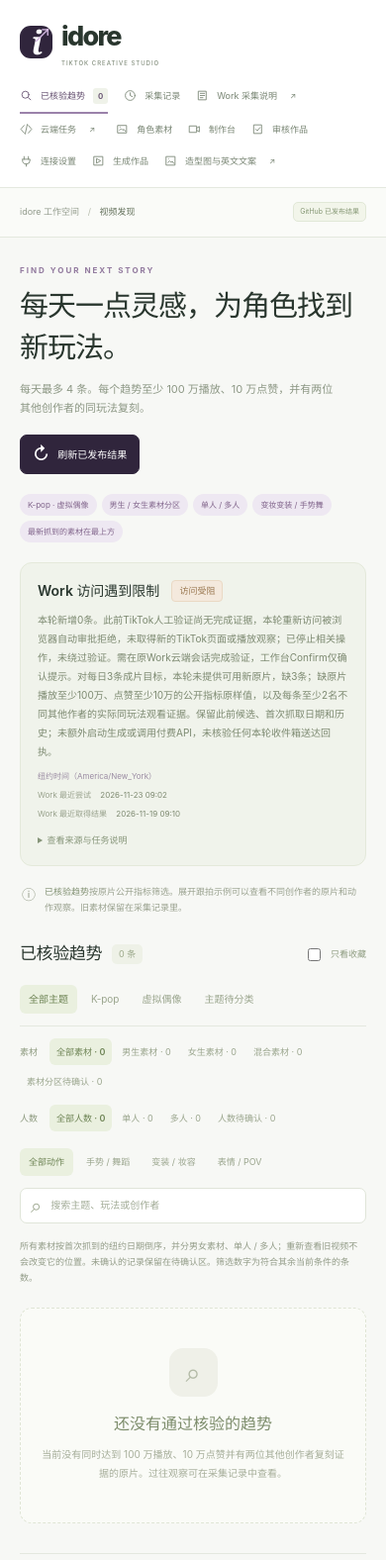
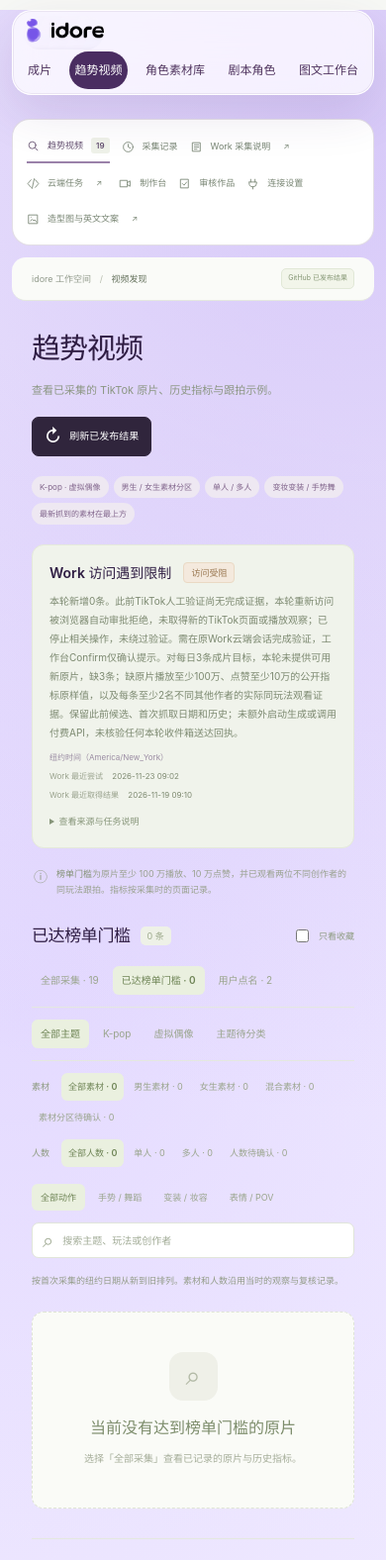
Before and after one commit to yjr927/idore_tools, a website: page site/discovery.html in a window 390 px wide. Shown: the top 1576 px of the page at 99% size. Drawn offline with Linux system fonts and the light colour scheme.

Commit message:
Put collected TikTok trends and the character material library beside finished films

```diff
--- a/site/app.js
+++ b/site/app.js
@@ -18,6 +18,20 @@ const castLabels = { solo: '单人', group: '多人', unknown: '人数待确认'
 const transformationLabels = { makeup: '变妆', outfit: '换装', makeup_and_outfit: '变妆 + 换装', none: '无变妆 / 换装', unknown: '变装情况待确认' };
 const favoriteKey = 'idore-tiktok-discovery-favorites-v1';
 let data = { videos: [], runs: [] };
+const trendViews = { collected: '全部采集', qualified: '已达榜单门槛', named: '用户点名' };
+function trendViewFromUrl() {
+  const selected = new URLSearchParams(location.search).get('view');
+  return Object.hasOwn(trendViews, selected) ? selected : 'qualified';
+}
+let trendView = trendViewFromUrl();
+let namedReferences = new Map();
+let namedListAvailable = false;
+
+function isNamed(video) {
+  const canonical = videoUrl(video.url);
+  return !!canonical && namedReferences.get(canonical.url) === 'tiktok-' + canonical.videoId
+    && video.id === 'tiktok-' + canonical.videoId;
+}
 let category = 'all';
 let topic = 'all';
 let material = 'all';
@@ -294,23 +308,28 @@ function videoCard(video) {
   const body = el('div', 'card-body');
   body.append(el('p', 'card-author', `@${canonical.author} · ${kindLabels[video.kind] || '玩法待分类'}`));
   body.append(el('h3', '', video.title || 'TikTok 公开视频候选'));
-  body.append(classification(video));
+  const tags = classification(video);
+  tags.append(el('span', '', video.qualified_trend === true ? '已达榜单门槛' : '未入榜'));
+  if (isNamed(video)) tags.prepend(el('span', 'topic-tag', '用户点名'));
+  body.append(tags);
+  const observations = el('details', 'related-examples');
+  observations.append(el('summary', '', '动作观察与复刻建议'));
   if (video.material_classification && typeof video.material_classification === 'object') {
     const reviewed = video.material_classification;
     const note = el('div', 'classification-review');
     note.append(el('strong', '', `素材分类复核 · ${formatDate(reviewed.observed_at)}（纽约）`));
     if (typeof reviewed.note === 'string' && reviewed.note.trim()) note.append(el('p', '', reviewed.note));
     if (typeof reviewed.source === 'string' && reviewed.source.trim()) note.append(el('small', '', reviewed.source));
-    body.append(note);
+    observations.append(note);
   }
   const route = el('div', 'generation-route');
   route.append(el('strong', '', '生成准备'), el('p', '', generationRoute(video)), el('small', '', '流程建议 · 生成前需连接账户并确认素材'));
-  body.append(route);
-  if (!watched || video.assessment_note !== video.motion_summary) body.append(el('p', 'assessment', video.assessment_note || (watched ? 'Work 已记录原片观察。观看记录不代表当前热门，也不代表 AI 复刻效果已经试做。' : '已记录公开视频链接。单人、动作重复性与跟拍一致性仍待看原片核验。')));
+  observations.append(route);
+  if (!watched || video.assessment_note !== video.motion_summary) observations.append(el('p', 'assessment', video.assessment_note || (watched ? 'Work 已记录原片观察。观看记录不代表当前热门，也不代表 AI 复刻效果已经试做。' : '已记录公开视频链接。单人、动作重复性与跟拍一致性仍待看原片核验。')));
   if (typeof video.motion_summary === 'string' && video.motion_summary.trim()) {
     const summary = el('div', 'observation-notes');
     summary.append(el('strong', '', watched ? '原片动作观察' : '动作记录 · 待原片核验'), el('p', '', video.motion_summary));
-    body.append(summary);
+    observations.append(summary);
   }
   const checks = el('div', 'checks');
   checks.append(
@@ -320,18 +339,21 @@ function videoCard(video) {
     el('span', watched && video.trend_verified === true ? 'check-confirmed' : '', watched && video.trend_verified === true ? '跟拍玩法 · 有原片依据' : '跟拍玩法 · 待核验'),
     el('span', '', 'AI 复刻 · 未试做')
   );
-  body.append(checks);
-  if (watched && video.trend_verified === true) body.append(el('p', 'assessment', '已有同玩法跟拍的原片观察依据；这不代表已确认未来热度或增长。'));
+  observations.append(checks);
+  if (watched && video.trend_verified === true) observations.append(el('p', 'assessment', '已有同玩法跟拍的原片观察依据；这不代表已确认未来热度或增长。'));
   if (typeof video.recreation_notes === 'string' && video.recreation_notes.trim()) {
     const notes = el('div', 'observation-notes');
     notes.append(el('strong', '', '复刻建议 · 尚未试做'), el('p', '', video.recreation_notes));
-    body.append(notes);
+    observations.append(notes);
   }
   const related = relatedExamples(video);
-  if (related) body.append(related);
+  if (related) observations.append(related);
   const metrics = el('div', 'metrics');
   for (const [key, label] of [['views', '播放'], ['likes', '点赞'], ['comments', '评论']]) {
-    const cell = el('div'); cell.append(el('strong', '', metric(video.metrics?.[key])), el('span', '', label)); metrics.append(cell);
+    const count = video.metrics?.[key];
+    const display = Number.isFinite(count) && count >= 0
+      ? video.metric_display?.[key] || count.toLocaleString('zh-CN') : '—';
+    const cell = el('div'); cell.append(el('strong', '', display), el('span', '', '历史' + label)); metrics.append(cell);
   }
   body.append(metrics);
   const details = el('div', 'card-details');
@@ -340,7 +362,7 @@ function videoCard(video) {
   details.append(source ? externalLink(`来源：${sourceLabel} ↗`, source) : el('span', '', `来源：${sourceLabel}`));
   details.append(el('span', '', `首次发现 ${formatDate(video.first_seen_at)} · 最近观测 ${formatDate(video.last_seen_at)}`));
   details.append(el('span', '', `原视频发布 ${video.published_at ? formatDate(video.published_at) : video.published_text || '未核验'}${!video.published_at && video.published_text ? '（页面当时显示）' : ''}`));
-  body.append(details);
+  body.append(details, observations);
   const actions = el('div', 'card-actions');
   const preview = el('button', 'button primary small', '▶ 查看原片'); preview.type = 'button'; preview.addEventListener('click', () => openPreview(video));
   actions.append(preview, externalLink('TikTok 打开 ↗', canonical.url, 'button small'));
@@ -353,7 +375,22 @@ function videoCard(video) {
   return card;
 }
 function renderVideos() {
-  const valid = data.videos.filter(video => video?.qualified_trend === true && videoUrl(video.url));
+  const collected = data.videos.filter(video => video && videoUrl(video.url));
+  const groups = {
+    collected,
+    qualified: collected.filter(video => video.qualified_trend === true),
+    named: collected.filter(isNamed)
+  };
+  const valid = groups[trendView];
+  $('#candidate-heading').textContent = trendViews[trendView];
+  for (const button of document.querySelectorAll('[data-trend-view]')) {
+    const name = button.dataset.trendView;
+    const active = name === trendView;
+    button.classList.toggle('active', active);
+    button.setAttribute('aria-pressed', String(active));
+    const available = name !== 'named' || namedListAvailable;
+    button.textContent = trendViews[name] + (available ? ' · ' + groups[name].length : '');
+  }
   const base = valid.filter(video => (topic === 'all' || topicOf(video) === topic) && (category === 'all' || video.kind === category || (Array.isArray(video.kinds) && video.kinds.includes(category))) && (!onlyFavorites || favorites.has(candidateId(video))) && `${video.title || ''} ${video.author || ''} ${video.kind || ''} ${topicLabels[topicOf(video)]} ${materialLabels[materialOf(video)]} ${castLabels[castOf(video)]} ${transformationLabels[transformationOf(video)]} ${video.motion_summary || ''} ${video.recreation_notes || ''}`.toLowerCase().includes(search.toLowerCase()));
   document.querySelectorAll('[data-material]').forEach(button => {
     const key = button.dataset.material;
@@ -369,7 +406,7 @@ function renderVideos() {
     const time = video => { const value = new Date(captureMoment(video)).getTime(); return Number.isFinite(value) ? value : -Infinity; };
     return time(b) - time(a) || String(candidateId(a)).localeCompare(String(candidateId(b)));
   });
-  $('#nav-count').textContent = String(valid.length);
+  $('#nav-count').textContent = String(collected.length);
   $('#result-count').textContent = `${list.length} 条`;
   const grid = $('#video-grid');
   if (list.length) {
@@ -388,7 +425,7 @@ function renderVideos() {
       for (const [key, label] of Object.entries(materialLabels)) {
         if (material !== 'all' && material !== key) continue;
         const members = videos.filter(video => materialOf(video) === key);
-        if (!members.length && !['male', 'female'].includes(key)) continue;
+        if (!members.length && (trendView !== 'qualified' || !['male', 'female'].includes(key))) continue;
         const group = el('section', `material-group material-${key}`);
         const groupHeading = el('div', 'material-group-heading');
         groupHeading.append(el('h4', '', label), el('span', '', `${members.length} 条`));
@@ -407,8 +444,14 @@ function renderVideos() {
   }
   const empty = el('div', 'empty-state');
   empty.append(el('span', 'empty-icon', onlyFavorites ? '☆' : '⌕'));
-  empty.append(el('h3', '', onlyFavorites ? '还没有收藏的候选' : valid.length ? '没有符合当前筛选的候选' : '还没有通过核验的趋势'));
-  empty.append(el('p', '', onlyFavorites ? '收藏喜欢的视频，方便回来继续比较。收藏只保存在当前浏览器。' : valid.length ? '试试其他主题、素材分区、人数、动作或搜索词。' : '当前没有同时达到 100 万播放、10 万点赞并有两位其他创作者复刻证据的原片。过往观察可在采集记录中查看。'));
+  const missing = {
+    collected: '尚无已采集的原片',
+    qualified: '当前没有达到榜单门槛的原片',
+    named: namedListAvailable ? '当前没有已采集的点名原片' : '点名清单暂时不可用'
+  };
+  empty.append(el('h3', '', valid.length ? '当前筛选没有匹配的原片' : missing[trendView]));
+  if (valid.length) empty.append(el('p', '', '可以调整搜索词、收藏或分类筛选。'));
+  else if (trendView === 'qualified' && collected.length) empty.append(el('p', '', '选择「全部采集」查看已记录的原片与历史指标。'));
   grid.replaceChildren(empty);
 }
 function renderStatus() {
@@ -445,10 +488,22 @@ function renderStatus() {
 async function loadData() {
   const button = $('#refresh-button'); button.disabled = true; button.textContent = '正在读取…';
   try {
-    const response = await fetch(`./data/discovery.json?t=${Date.now()}`, { cache: 'no-store' });
-    if (!response.ok) throw new Error(`HTTP ${response.status}`);
-    const next = await response.json();
+    const [next, designated] = await Promise.all([
+      fetch('./data/discovery.json', { cache: 'no-store' }).then(response => {
+        if (!response.ok) throw new Error('Discovery unavailable');
+        return response.json();
+      }),
+      fetch('./data/named-motion.json', { cache: 'no-store' }).then(response => response.ok ? response.json() : null).catch(() => null)
+    ]);
     if (!next || !Array.isArray(next.videos) || !Array.isArray(next.runs)) throw new Error('Invalid data schema');
+    if (Array.isArray(designated?.references)) {
+      namedReferences = new Map(designated.references.flatMap(ref => {
+        const canonical = videoUrl(ref?.url);
+        return canonical && ref.source_id === 'tiktok-' + canonical.videoId ? [[canonical.url, ref.source_id]] : [];
+      }));
+      namedListAvailable = true;
+    }
+    $('#named-source-warning').hidden = Array.isArray(designated?.references);
     data = next; renderStatus(); renderVideos(); renderHistory();
   } catch {
     $('#status-heading').textContent = '暂时无法读取已发布结果';
@@ -459,6 +514,13 @@ async function loadData() {
   } finally { button.disabled = false; button.replaceChildren(el('span', '', '↻'), document.createTextNode('刷新已发布结果')); }
 }
 
+document.querySelectorAll('[data-trend-view]').forEach(button => button.addEventListener('click', () => {
+  trendView = button.dataset.trendView;
+  const url = new URL(location.href);
+  url.searchParams.set('view', trendView);
+  history.replaceState(history.state, '', url);
+  renderVideos();
+}));
 $('#refresh-button').addEventListener('click', loadData);
 $('#favorites-filter').addEventListener('change', event => { onlyFavorites = event.target.checked; renderVideos(); });
 $('#search-input').addEventListener('input', event => { search = event.target.value.trim(); renderVideos(); });
--- a/site/discovery.html
+++ b/site/discovery.html
@@ -6,27 +6,34 @@
   <meta name="color-scheme" content="light">
   <meta name="description" content="idore 的 TikTok 公开视频候选库。查看云端采集记录、来源和适合进一步核验的视频玩法。">
   <meta http-equiv="Content-Security-Policy" content="default-src 'self'; script-src 'self'; style-src 'self'; img-src 'self' data:; connect-src 'self'; frame-src https://www.tiktok.com; base-uri 'self'; form-action 'none'">
-  <title>idore · TikTok 视频发现</title>
+  <title>idore · 趋势视频</title>
   <link rel="stylesheet" href="./legal.css">
   <link rel="icon" type="image/svg+xml" href="./mark.svg">
   <link rel="stylesheet" href="./styles.css?v=20261115-classification-v3">
-  <script defer src="./app.js?v=verified-trends-3"></script>
+  <link rel="stylesheet" href="./studio-shell.css?v=library-1">
+  <script defer src="./app.js?v=gallery-trend-views-1"></script>
 </head>
-<body>
+<body class="library-discovery">
+  <header class="idore-header">
+    <a class="idore-brand" href="./" aria-label="idore 首页"><span><img src="./idore-wordmark.png" alt="idore"></span></a>
+    <nav class="idore-nav" aria-label="工作台">
+      <a href="./gallery.html">成片</a>
+      <a href="./discovery.html?view=collected#candidates" aria-current="page">趋势视频</a>
+      <a href="./materials.html">角色素材库</a>
+      <a href="./script-agent/">剧本角色</a>
+      <a href="./photo/">图文工作台</a>
+    </nav>
+  </header>
   <div class="shell">
     <aside class="sidebar">
-      <a class="brand" href="./"><span class="brand-icon">i<span>↗</span></span><span>idore<small>TIKTOK CREATIVE STUDIO</small></span></a>
-      <div class="workspace"><span class="avatar">i</span><div>趋势创作空间<small>Cloud discovery</small></div><span class="dot"></span></div>
       <p class="nav-label">发现与创作</p>
-      <a class="nav active" href="#candidates"><svg viewBox="0 0 24 24" aria-hidden="true"><circle cx="10.5" cy="10.5" r="6.5"></circle><path d="m16 16 4 4"></path></svg>已核验趋势<span id="nav-count">0</span></a>
+      <a class="nav active" href="#candidates"><svg viewBox="0 0 24 24" aria-hidden="true"><circle cx="10.5" cy="10.5" r="6.5"></circle><path d="m16 16 4 4"></path></svg>趋势视频<span id="nav-count">0</span></a>
       <a class="nav" href="#collection-history"><svg viewBox="0 0 24 24" aria-hidden="true"><circle cx="12" cy="12" r="9"></circle><path d="M12 7v5l4 2"></path></svg>采集记录</a>
       <a class="nav" href="https://github.com/yjr927/idore_tools/blob/main/docs/CHATGPT_WORK.md" target="_blank" rel="noopener noreferrer"><svg viewBox="0 0 24 24" aria-hidden="true"><path d="M5 4h14v16H5zM8 8h8M8 12h8M8 16h5"></path></svg>Work 采集说明<span class="external-arrow">↗</span></a>
       <a class="nav" href="https://github.com/yjr927/idore_tools/actions" target="_blank" rel="noopener noreferrer"><svg viewBox="0 0 24 24" aria-hidden="true"><path d="m8 5-6 7 6 7m8-14 6 7-6 7M14 3l-4 18"></path></svg>云端任务<span class="external-arrow">↗</span></a>
-      <a class="nav" href="./materials.html"><svg viewBox="0 0 24 24" aria-hidden="true"><path d="M4 5h16v14H4zM7 14l3-3 3 3 2-2 3 4M8 8h.01"></path></svg>角色素材</a>
       <a class="nav" href="./create.html"><svg viewBox="0 0 24 24" aria-hidden="true"><path d="M3 6h13v12H3zM16 10l5-3v10l-5-3"></path></svg>制作台</a>
       <a class="nav" href="./review.html"><svg viewBox="0 0 24 24" aria-hidden="true"><path d="M5 4h14v16H5zM8 12l3 3 5-6"></path></svg>审核作品</a>
       <a class="nav" href="./settings.html"><svg viewBox="0 0 24 24" aria-hidden="true"><path d="M8 4v5M16 4v5M5 9h14v2a7 7 0 0 1-14 0zM12 18v4"></path></svg>连接设置</a>
-      <a class="nav" href="./gallery.html"><svg viewBox="0 0 24 24" aria-hidden="true"><path d="M4 4h16v16H4zM9 8l7 4-7 4z"></path></svg>生成作品</a>
       <a class="nav" href="https://github.com/yjr927/idore_tools/actions/workflows/creative-generation.yml" target="_blank" rel="noopener noreferrer"><svg viewBox="0 0 24 24" aria-hidden="true"><path d="M4 4h16v16H4zM7 15l3-3 3 3 2-2 3 4M8 8h.01"></path></svg>造型图与英文文案<span class="external-arrow">↗</span></a>
       <div class="sidebar-note"><span class="note-spark">✳</span><strong>先发现，再确认。</strong><p>寻找单人、短动作、重复性强的玩法。原片、热度与动作都需要有据可查。</p><a href="https://github.com/yjr927/idore_tools" target="_blank" rel="noopener noreferrer">查看项目 ↗</a></div>
       <p class="sidebar-foot"><span class="dot"></span>公开页面 · 来源可追溯</p>
@@ -34,19 +41,25 @@
     <div class="main-shell">
       <header class="topbar"><p>idore 工作空间 <span>/</span> <strong>视频发现</strong></p><span class="mode">GitHub 已发布结果</span></header>
       <main>
-        <section class="heading"><div><span class="eyebrow">FIND YOUR NEXT STORY</span><h1>每天一点灵感，<br class="mobile-break">为角色找到新玩法。</h1><p>每天最多 4 条。每个趋势至少 100 万播放、10 万点赞，并有两位其他创作者的同玩法复刻。</p></div><button class="button primary" id="refresh-button" type="button"><span aria-hidden="true">↻</span>刷新已发布结果</button></section>
+        <section class="heading"><div><h1>趋势视频</h1><p>查看已采集的 TikTok 原片、历史指标与跟拍示例。</p></div><button class="button primary" id="refresh-button" type="button"><span aria-hidden="true">↻</span>刷新已发布结果</button></section>
         <div class="criteria" aria-label="筛选目标"><span>K-pop · 虚拟偶像</span><span>男生 / 女生素材分区</span><span>单人 / 多人</span><span>变妆变装 / 手势舞</span><span>最新抓到的素材在最上方</span></div>
         <section class="status-panel" id="collection-status" aria-labelledby="status-heading" aria-live="polite">
           <div class="status-icon" aria-hidden="true">◷</div><div class="status-content"><div class="status-title"><h2 id="status-heading">正在读取采集记录</h2><span class="state-pill" id="status-pill">加载中</span></div><p id="status-message">读取已发布的数据文件，不会在你的电脑启动采集。</p><div class="status-dates"><span class="status-timezone">纽约时间（America/New_York）</span><span><span id="last-attempt-label">最近尝试</span> <strong id="last-attempt">—</strong></span><span><span id="last-success-label">最近取得结果</span> <strong id="last-success">—</strong></span></div><details id="source-details"><summary>查看来源与任务说明</summary><div id="source-report"></div><p>Work 观看原片并保存观察 → 提交到 GitHub → 发布到网站。Work 数据提交后，这里才会显示新记录；刷新按钮只读取已发布结果，不能启动 Work。本页不表示已启用每日任务。</p><p>匿名公开页面采集可单独在 GitHub Actions 启动；读取失败时会保留之前的候选。</p><a href="https://github.com/yjr927/idore_tools/blob/main/docs/CHATGPT_WORK.md" target="_blank" rel="noopener noreferrer">查看 Work 采集说明 ↗</a><br><a href="https://github.com/yjr927/idore_tools/actions" target="_blank" rel="noopener noreferrer">查看 GitHub 发布与采集记录 ↗</a></details></div>
         </section>
-        <div class="notice"><span aria-hidden="true">ⓘ</span><p><strong>已核验趋势</strong>按原片公开指标筛选。展开跟拍示例可以查看不同创作者的原片和动作观察。旧素材保留在采集记录里。</p></div>
+        <div class="notice"><span aria-hidden="true">ⓘ</span><p><strong>榜单门槛</strong>为原片至少 100 万播放、10 万点赞，并已观看两位不同创作者的同玩法跟拍。指标按采集时的页面记录。</p></div>
         <section id="candidates" aria-labelledby="candidate-heading">
-          <div class="section-top"><div class="section-title"><h2 id="candidate-heading">已核验趋势</h2><span class="count-pill" id="result-count">0 条</span></div><label class="favorite-control"><input type="checkbox" id="favorites-filter">只看收藏</label></div>
+          <div class="section-top"><div class="section-title"><h2 id="candidate-heading">已达榜单门槛</h2><span class="count-pill" id="result-count">0 条</span></div><label class="favorite-control"><input type="checkbox" id="favorites-filter">只看收藏</label></div>
+          <div class="topic-filter" role="group" aria-label="视频收录范围">
+            <button type="button" class="tab" data-trend-view="collected" aria-pressed="false">全部采集</button>
+            <button type="button" class="tab active" data-trend-view="qualified" aria-pressed="true">已达榜单门槛</button>
+            <button type="button" class="tab" data-trend-view="named" aria-pressed="false">用户点名</button>
+          </div>
+          <p id="named-source-warning" class="candidate-order-note" role="status" hidden>点名清单暂时无法读取。请刷新已发布结果。</p>
           <div class="topic-filter" role="group" aria-label="趋势主题"><button type="button" class="tab active" data-topic="all" aria-pressed="true">全部主题</button><button type="button" class="tab" data-topic="kpop" aria-pressed="false">K-pop</button><button type="button" class="tab" data-topic="virtual_idol" aria-pressed="false">虚拟偶像</button><button type="button" class="tab" data-topic="unknown" aria-pressed="false">主题待分类</button></div>
           <div class="material-filter facet-filter" role="group" aria-label="男女素材分类"><span class="filter-label">素材</span><button type="button" class="tab active" data-material="all" aria-pressed="true">全部素材</button><button type="button" class="tab" data-material="male" aria-pressed="false">男生素材</button><button type="button" class="tab" data-material="female" aria-pressed="false">女生素材</button><button type="button" class="tab" data-material="mixed" aria-pressed="false">混合素材</button><button type="button" class="tab" data-material="unknown" aria-pressed="false">素材分区待确认</button></div>
           <div class="cast-filter facet-filter" role="group" aria-label="单人多人分类"><span class="filter-label">人数</span><button type="button" class="tab active" data-cast="all" aria-pressed="true">全部人数</button><button type="button" class="tab" data-cast="solo" aria-pressed="false">单人</button><button type="button" class="tab" data-cast="group" aria-pressed="false">多人</button><button type="button" class="tab" data-cast="unknown" aria-pressed="false">人数待确认</button></div>
           <div class="filter-bar"><div class="category-tabs" role="group" aria-label="动作分类"><button type="button" class="tab active" data-category="all" aria-pressed="true">全部动作</button><button type="button" class="tab" data-category="hands" aria-pressed="false">手势 / 舞蹈</button><button type="button" class="tab" data-category="transition" aria-pressed="false">变装 / 妆容</button><button type="button" class="tab" data-category="pov" aria-pressed="false">表情 / POV</button></div><label class="search"><span aria-hidden="true">⌕</span><input id="search-input" type="search" placeholder="搜索主题、玩法或创作者" aria-label="搜索主题、玩法或创作者"></label></div>
-          <p class="candidate-order-note">所有素材按首次抓到的纽约日期倒序，并分男女素材、单人 / 多人；重新查看旧视频不会改变它的位置。未确认的记录保留在待确认区。筛选数字为符合其余当前条件的条数。</p>
+          <p class="candidate-order-note">按首次采集的纽约日期从新到旧排列。素材和人数沿用当时的观察与复核记录。</p>
           <div id="video-grid" class="candidate-days" aria-live="polite"></div>
         </section>
         <section id="collection-history" class="collection-history" aria-labelledby="history-heading">
--- a/site/studio-shell.css
+++ b/site/studio-shell.css
@@ -52,3 +52,56 @@ body {
   .idore-brand img { width: 111px; transform: translate(-9px,-5px); }
   .idore-nav a { padding-inline: 9px; }
 }
+
+/* Keep the discovery tools below the shared workbench navigation. */
+.library-discovery .shell {
+  width: var(--studio-width);
+  margin: 24px auto;
+  display: grid;
+  grid-template-columns: 196px minmax(0, 1fr);
+  gap: 20px;
+  align-items: start;
+}
+.library-discovery .sidebar {
+  position: sticky;
+  inset: auto;
+  top: 116px;
+  width: auto;
+  max-height: calc(100vh - 132px);
+  overflow-y: auto;
+  padding: 18px 14px;
+  border: 1px solid var(--studio-line);
+  border-radius: 18px;
+}
+.library-discovery .main-shell { margin-left: 0; min-width: 0; }
+.library-discovery .topbar { height: auto; min-height: 44px; border-radius: 14px; }
+.library-discovery #candidates, .library-discovery #collection-history { scroll-margin-top: 120px; }
+@media (max-width: 820px) {
+  .library-discovery .shell { display: block; }
+  .library-discovery .sidebar {
+    position: static;
+    display: flex;
+    flex-flow: row wrap;
+    gap: 4px 12px;
+    max-height: none;
+    margin-bottom: 12px;
+    padding: 10px 14px;
+  }
+  .library-discovery .sidebar .nav { margin: 0; }
+  .library-discovery .sidebar :is(.nav-label, .sidebar-note, .sidebar-foot) { display: none; }
+}
+@media (max-width: 640px) {
+  .idore-header {
+    flex-direction: column;
+    align-items: stretch;
+    gap: 2px;
+    height: auto;
+    padding: 5px 10px;
+    border-radius: 20px;
+  }
+  .idore-brand { align-self: flex-start; }
+  .idore-brand span { width: 82px; height: 34px; }
+  .idore-brand img { width: 111px; transform: translate(-9px,-5px); }
+  .idore-nav { flex-wrap: wrap; gap: 2px; justify-content: space-between; }
+  .idore-nav a { min-height: 38px; padding: 7px 5px; font-size: 12px; }
+}
```
Also changed, not shown: site/gallery.html (+8 -2 lines), site/materials.html (+7 -1 lines), site/photo/index.html (+8 -2 lines), site/script-agent/index.html (+8 -2 lines).
